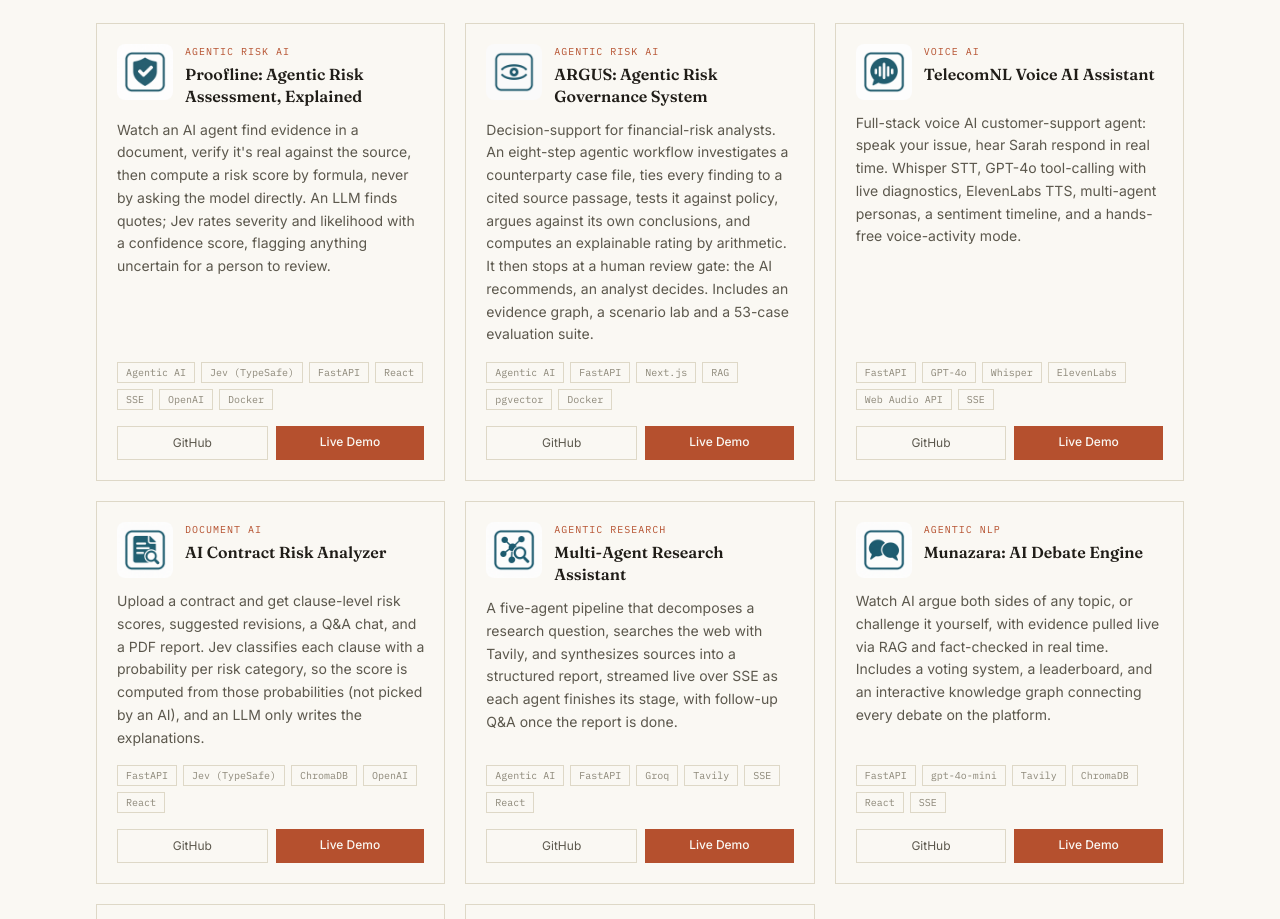
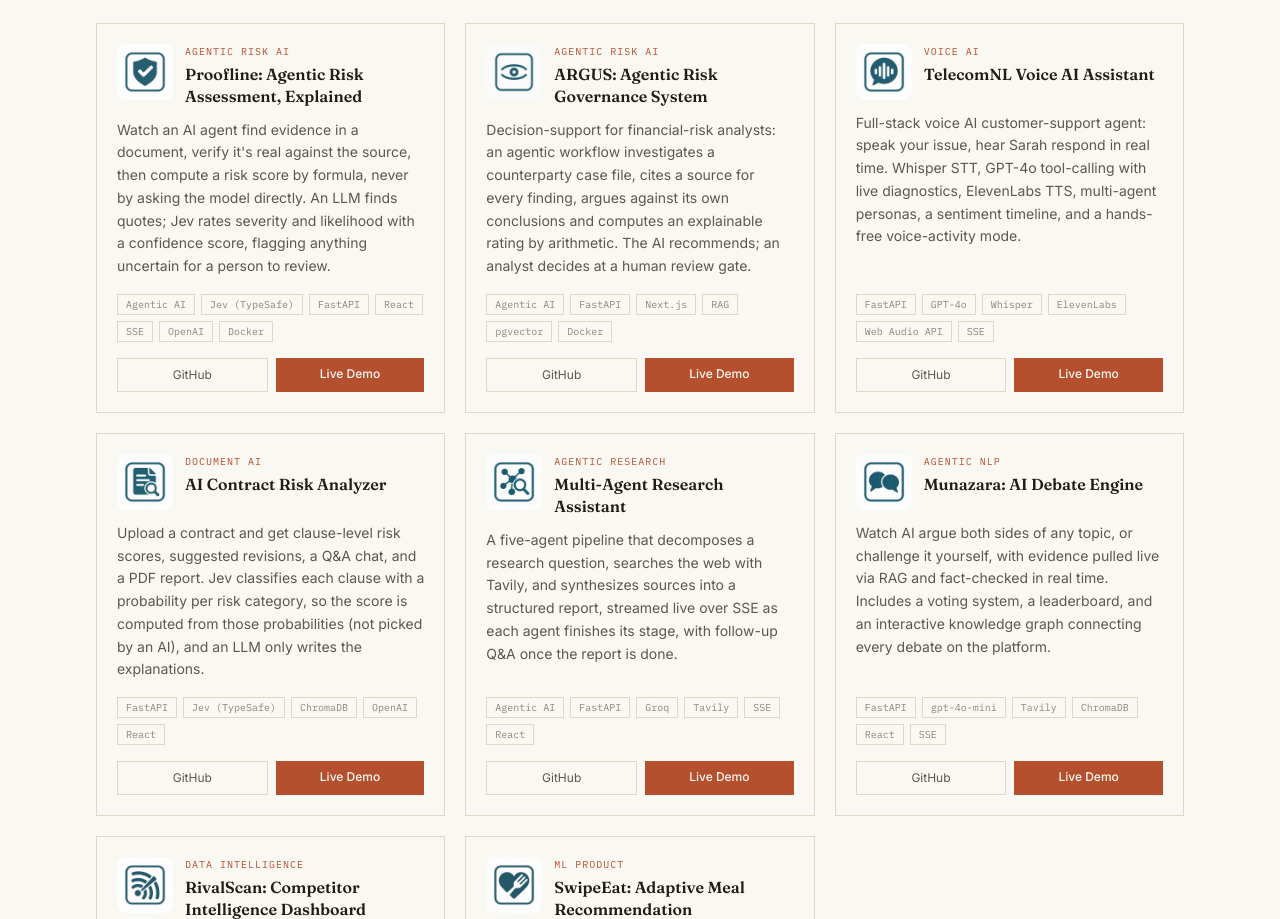
Before and after one commit to manarattar/portfolio, a React (Vite) app: page / in a window 1280 px wide. Shown: the part 1244-2163 px from the top of the page. Built offline with nearby package versions, Linux system fonts and the light colour scheme.

Commit message:
Shorten the ARGUS project description to match the others
Co-Authored-By: Claude Opus 5.5 <noreply@anthropic.com>
Claude-Session: https://claude.ai/code/session_01ECqmYFkP4MT7AqjG7WXJ7i

```diff
--- a/src/App.jsx
+++ b/src/App.jsx
@@ -72,7 +72,7 @@ const AI_PROJECTS = [
   {
     title: 'ARGUS: Agentic Risk Governance System',
     category: 'Agentic Risk AI',
-    desc: 'Decision-support for financial-risk analysts. An eight-step agentic workflow investigates a counterparty case file, ties every finding to a cited source passage, tests it against policy, argues against its own conclusions, and computes an explainable rating by arithmetic. It then stops at a human review gate: the AI recommends, an analyst decides. Includes an evidence graph, a scenario lab and a 53-case evaluation suite.',
+    desc: 'Decision-support for financial-risk analysts: an agentic workflow investigates a counterparty case file, cites a source for every finding, argues against its own conclusions and computes an explainable rating by arithmetic. The AI recommends; an analyst decides at a human review gate.',
     tags: ['Agentic AI', 'FastAPI', 'Next.js', 'RAG', 'pgvector', 'Docker'],
     github: 'https://github.com/manarattar/argus',
     demo: 'https://argus.manarattar.com',
```
